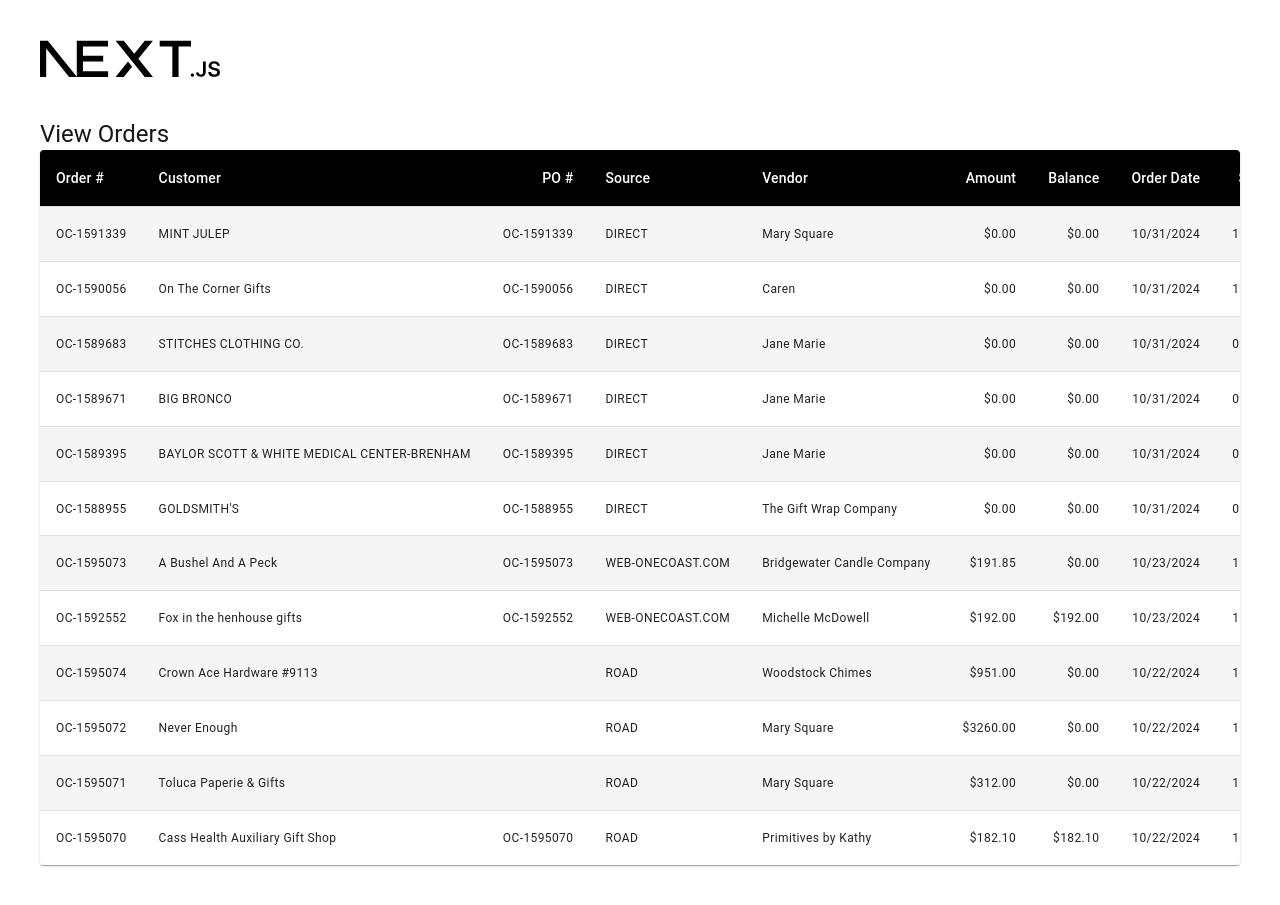
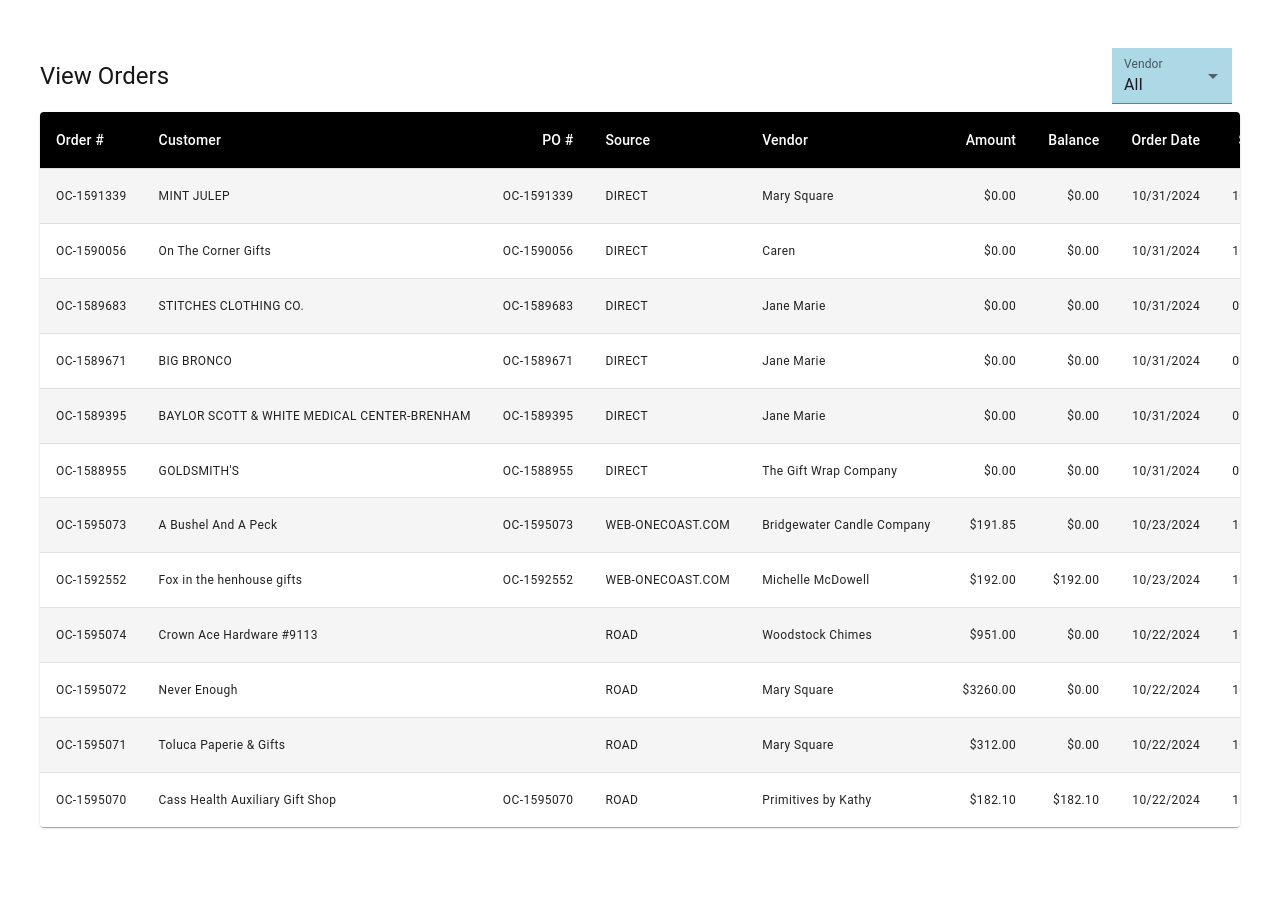
Before and after one commit to tydylanwalker/emun-demo, a Next.js app: page / in a window 1280 px wide. After the commit the page ends 867 px from the top, so only its background shows below. Built offline with nearby package versions, Linux system fonts and the light colour scheme.

Commit message:
add filter for vendors

```diff
--- /dev/null
+++ b/src/components/Select.tsx
@@ -0,0 +1,50 @@
+import * as React from "react";
+import Box from "@mui/material/Box";
+import InputLabel from "@mui/material/InputLabel";
+import MenuItem from "@mui/material/MenuItem";
+import FormControl from "@mui/material/FormControl";
+import Select, { SelectChangeEvent } from "@mui/material/Select";
+import { vendors } from "@/data/vendors";
+
+export const BasicSelect = (props: SelectProps) => {
+  const [,setVendor] = React.useState(props.vendor);
+
+  const handleChange = (event: SelectChangeEvent) => {
+    props.vendorSelected(event.target.value as string);
+    setVendor(event.target.value as string);
+  };
+
+  return (
+    <Box sx={{ maxWidth: 240, color: "white" }}>
+      <FormControl variant="filled" sx={{ m: 1, minWidth: 120 }}>
+        <InputLabel id="demo-simple-select-filled-label">Vendor</InputLabel>
+        <Select
+          sx={{
+            backgroundColor: "lightblue", // Change to your desired color
+            "& .MuiSelect-select": {
+              backgroundColor: "lightblue", // Change the background for the select area
+            },
+            "&:focus": {
+              backgroundColor: "lightblue", // Keep the same background on focus
+            },
+          }}
+          labelId="demo-simple-select-filled-label"
+          id="demo-simple-select-filled"
+          value={props.vendor}
+          label="Vendor"
+          onChange={handleChange}
+        >
+            <MenuItem value={"All"}>All</MenuItem>
+          {vendors.results.map((vendor, rowIndex) => (
+            <MenuItem key={rowIndex} value={vendor.id}>{vendor.vendorName}</MenuItem>
+          ))}
+        </Select>
+      </FormControl>
+    </Box>
+  );
+};
+
+interface SelectProps {
+  vendor: string;
+  vendorSelected: (vendor: string) => void;
+}
--- a/src/components/Table.tsx
+++ b/src/components/Table.tsx
@@ -8,7 +8,7 @@
 import TableRow from "@mui/material/TableRow";
 import Paper from "@mui/material/Paper";
 import { orders } from "@/data/orders";
-import { Typography } from "@mui/material";
+import { Typography, Box } from "@mui/material";
 
 const StyledTableCell = styled(TableCell)(({ theme }) => ({
   [`&.${tableCellClasses.head}`]: {
@@ -129,8 +129,11 @@
   },
 ];
 
-export function CustomizedTables() {
+export function CustomizedTables(props: TableProps) {
+  const filteredData = props.vendor === 'All' ? orders.results : orders.results.filter(item => item.vendorId === props.vendor);
+
   return (
+    <Box>
     <TableContainer component={Paper} style={{ overflowX: "auto" }}>
       <Table>
         <TableHead>
@@ -143,7 +146,7 @@
           </TableRow>
         </TableHead>
         <TableBody>
-          {orders.results.map((order, rowIndex) => (
+          {filteredData.map((order, rowIndex) => (
             <StyledTableRow key={rowIndex}>
               {tableHeaders.map((header, index) => {
                 const { fieldName, align, type } = header;
@@ -197,5 +200,11 @@
         </TableBody>
       </Table>
     </TableContainer>
+    </Box>
   );
 }
+
+
+interface TableProps {
+  vendor: string;
+}
--- a/src/data/vendors.ts
+++ b/src/data/vendors.ts
@@ -1,4 +1,73 @@
-export const vendors = {
+/* eslint-disable @typescript-eslint/no-empty-object-type */
+export interface Vendors {
+    offset:  number;
+    total:   number;
+    results: Vendor[];
+}
+
+export interface Vendor {
+    id?:                       string;
+    label?:                    string;
+    vendorName?:               string;
+    abbreviation?:             string;
+    orderMinimum?:             number;
+    reOrderMinimum?:           number;
+    minimumBalance?:           number;
+    active?:                   boolean;
+    isInvoiceOnly?:            boolean;
+    allowPriceOverride?:       boolean;
+    defaultShipDatePrevious?:  boolean;
+    enforceMinimums?:          boolean;
+    enforcePurchaseIncrement?: boolean;
+    allowDiscounts?:           boolean;
+    emailOrders?:              boolean;
+    allowBackorders?:          boolean;
+    useVendorCustId?:          boolean;
+    useVendorShipId?:          boolean;
+    useVendorTerms?:           boolean;
+    exportReviewOrders?:       boolean;
+    emailUrlToExport?:         boolean;
+    includeInBatch?:           boolean;
+    decryptCCOnExport?:        boolean;
+    customerNumber?:           string;
+    exportOrders?:             boolean;
+    splitByProductLine?:       boolean;
+    isShowroomVendor?:         boolean;
+    allowManualItemEntry?:     boolean;
+    requireCreditSheet?:       boolean;
+    address?:                  string;
+    city?:                     string;
+    state?:                    string;
+    zip?:                      string;
+    phone?:                    string;
+    fax?:                      string;
+    email?:                    string;
+    website?:                  string;
+    note?:                     string;
+    commissionPercent?:        number;
+    orderTagLine?:             string;
+    productTags?:              string[];
+    settings?:                 Setting[];
+    lastLoginAttempt?:         string;
+    lastOrderedOn?:            string;
+    meta?:                     Meta;
+    tags?:                     Tags;
+}
+
+export interface Meta {
+}
+
+export interface Setting {
+    vendorId?: string;
+    key?:      string;
+    value?:    string;
+}
+
+export interface Tags {
+    EditForm?: string[];
+}
+
+export const vendors: Vendors = {
     "offset": 0,
     "total": 20,
     "results": [
--- a/src/pages/index.tsx
+++ b/src/pages/index.tsx
@@ -1,10 +1,17 @@
 import Head from "next/head";
-import Image from "next/image";
-import styles from "@/styles/Home.module.css";
 import { Stack, Typography } from "@mui/material";
 import { CustomizedTables } from "@/components/Table";
+import { BasicSelect } from "../components/Select";
+import * as React from "react";
 
 export default function Home() {
+  const [vendor, setVendor] = React.useState("All");
+
+  const vendorSelected = (value: string) => {
+    console.log(value)
+    setVendor(value);
+  };
+
   return (
     <>
       <Head>
@@ -12,17 +19,9 @@
       </Head>
 
       <Stack gap={5} p={5}>
-        <Image
-          className={styles.logo}
-          src="/next.svg"
-          alt="Next.js logo"
-          width={180}
-          height={38}
-          priority
-        />
         <Stack>
-          <Typography variant="h5" gap={2}>View Orders</Typography>
-          <CustomizedTables />
+          <Stack direction="row" sx={{ justifyContent: 'space-between', alignItems: 'center' }} ><Typography variant="h5" gap={2}>View Orders</Typography><BasicSelect vendor={vendor} vendorSelected={vendorSelected}></BasicSelect></Stack>
+          <CustomizedTables vendor={vendor}/>
         </Stack>
       </Stack>
 
```
